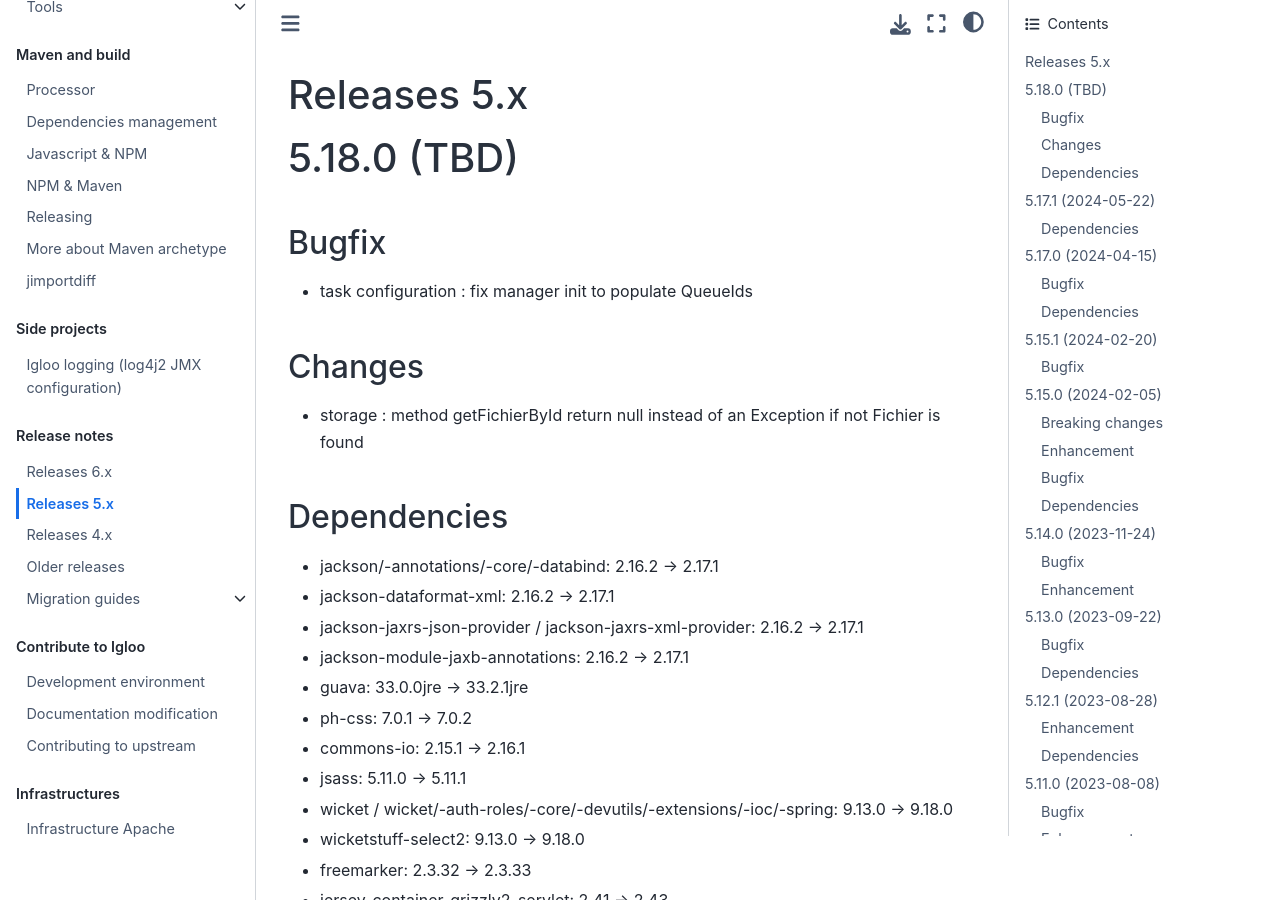
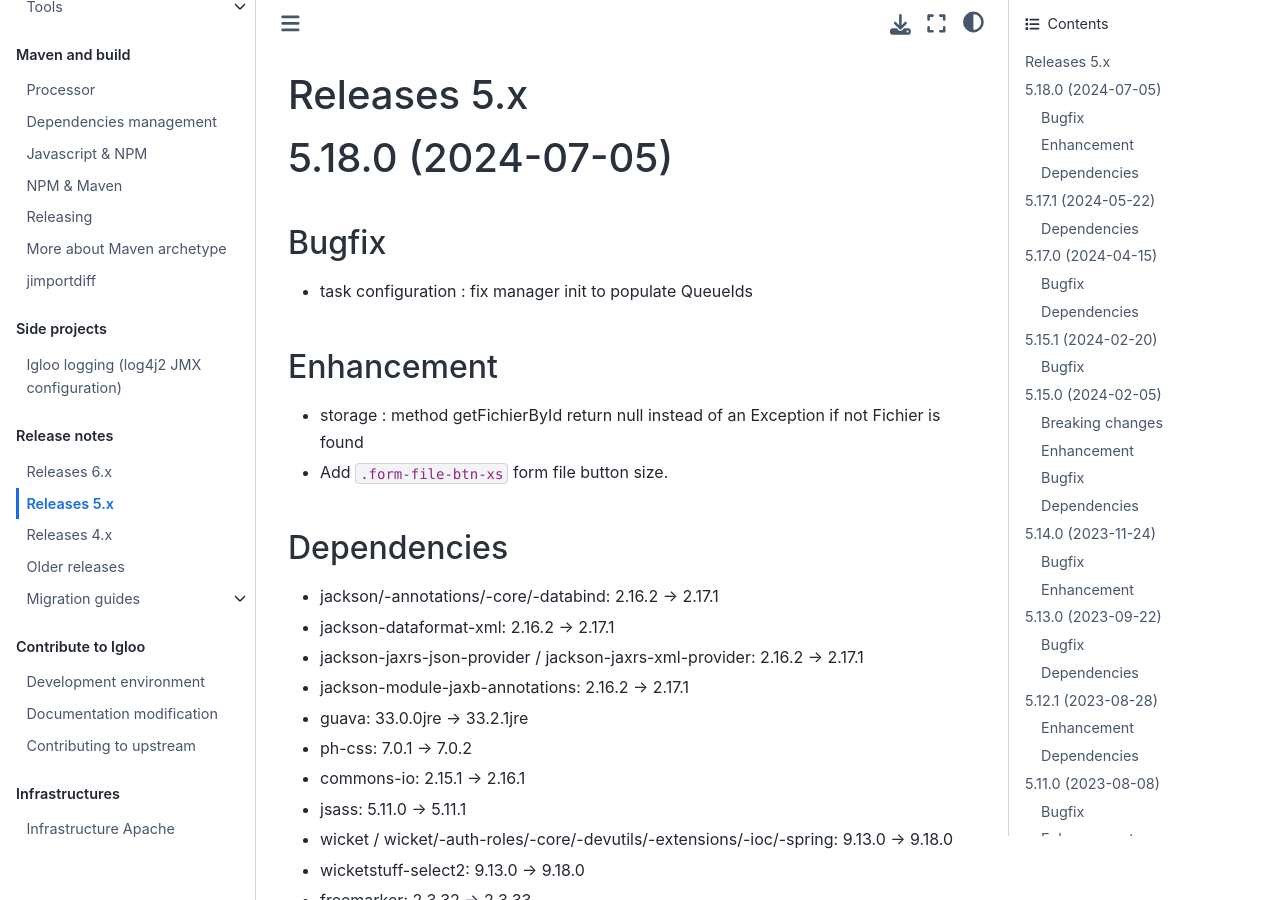
Before and after one commit to igloo-project/igloo-doc, a Sphinx documentation site: the page built from source/release-notes/releases-5.x.md, in a window 1280 px wide and 900 px high. Built offline with Sphinx 7.4.7 and the Sphinx Book theme 1.1.4, drawn with Linux system fonts in a browser that asks for light colours.

Commit message:
Changelog 5.18.0

```diff
--- a/source/release-notes/releases-5.x.md
+++ b/source/release-notes/releases-5.x.md
@@ -2,15 +2,16 @@
 
 (v5.18.0)=
 
-# 5.18.0 (TBD)
+# 5.18.0 (2024-07-05)
 
 ## Bugfix
 
 * task configuration : fix manager init to populate QueueIds
 
-## Changes
+## Enhancement
 
 * storage : method getFichierById return null instead of an Exception if not Fichier is found
+* Add `.form-file-btn-xs` form file button size.
 
 ## Dependencies
 
```
